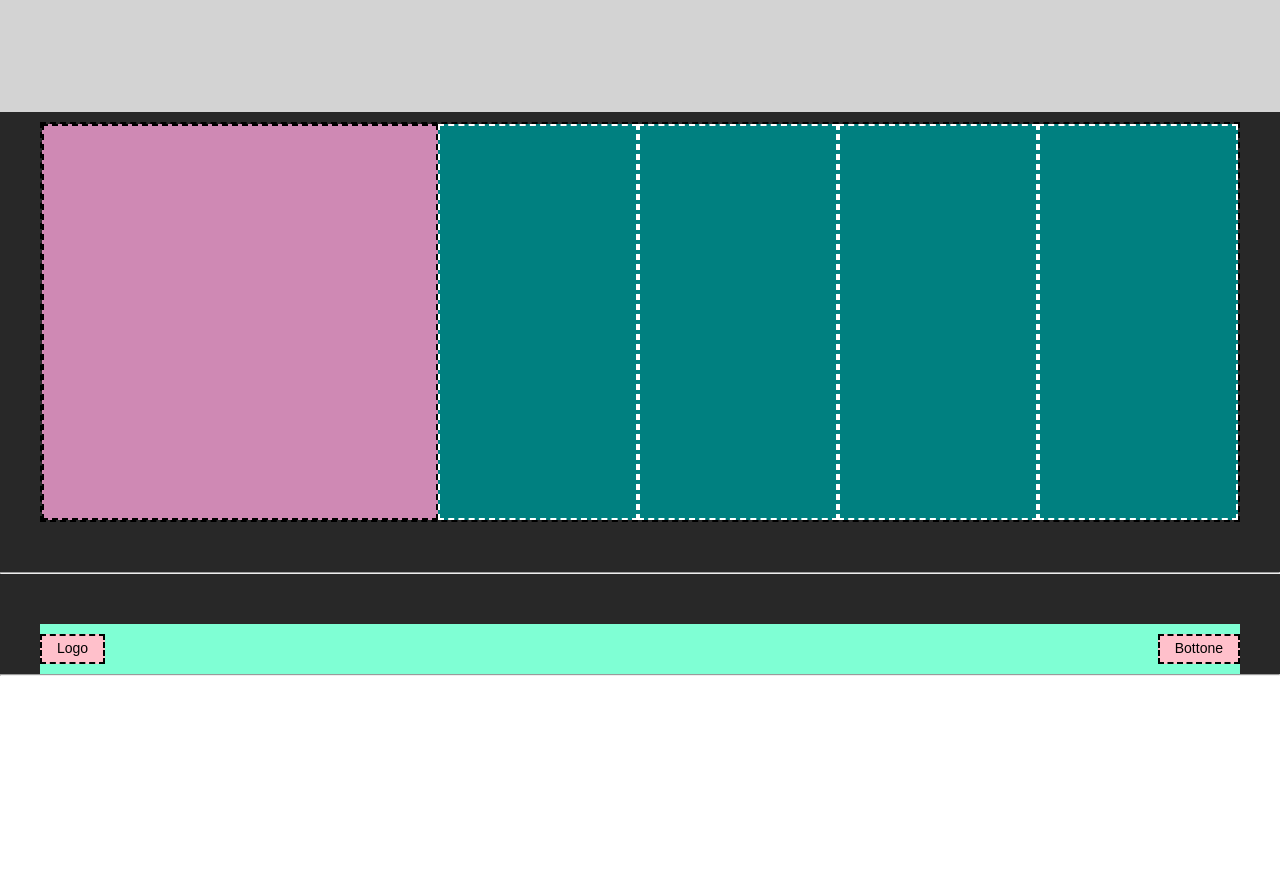
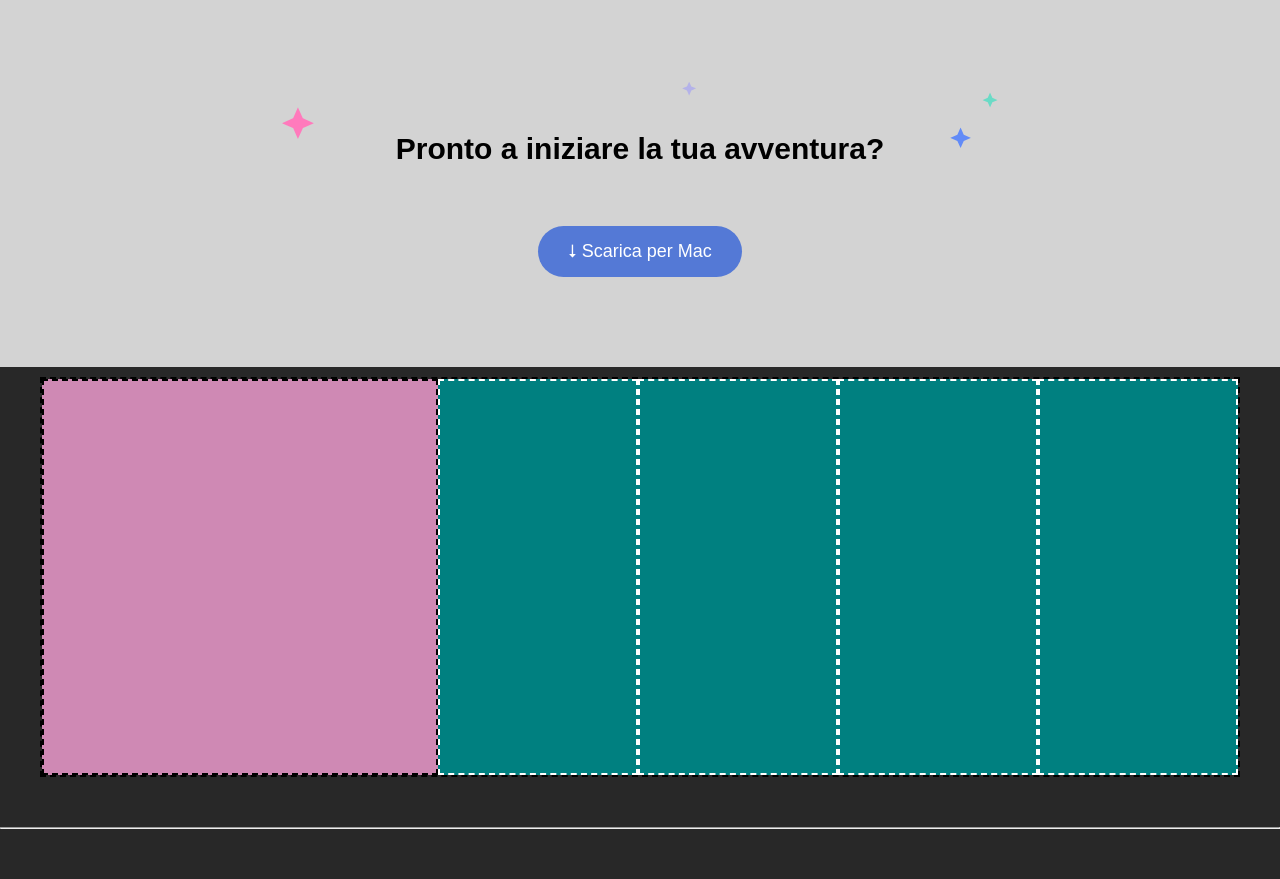
Before and after one commit to mannuccimattia/htmlcss-discord, a plain HTML site: page index.html in a window 1280 px wide. Shown: the part 3076-3955 px from the top of the page. Before the commit the page ends 3752 px from the top, so only its background shows below. Drawn offline with Linux system fonts and the light colour scheme.

Commit message:
[FIX] Fixed indem main item4 missing bottom h3+btn

```diff
--- a/css/style.css
+++ b/css/style.css
@@ -276,7 +276,26 @@ img[alt="item4"]{
   width: 100%;
 }
 
-.w100 h2, .w100 p{
+.w100 h2, .w100 p, .w60 h3{
   text-align: center;
   margin: 0 auto;
 }
+
+.w60 h3{
+  font-size: 30px;
+}
+
+h3.bg-stars{
+  background-image: url(../img/stars.svg);
+  background-repeat: no-repeat;
+  background-size: contain;
+}
+
+.content-btn{
+  text-align: center;
+}
+
+#bottom-btn{
+  background-color: #5479d6;
+  color: #fff;
+}
--- a/index.html
+++ b/index.html
@@ -86,7 +86,7 @@
           </div>
         </div>
       </div>
-      <!-- full width, item 4 -->
+      <!-- item4 , full width -->
       <div class="bg-lgrey">
         <div class="container">
           <div class="content py-60">
@@ -94,6 +94,13 @@
               <h2 class="w80">Tecnologia affidabile per tenersi in contatto</h2>
               <p class="w75 py-20-t">Video e audio a bassa altenza ti faranno sentire come se foste tutti nella stessa stanza. Fai ciao in video, guarda gli amici giocare in streaming, o riunitevi in una sessione di disegno con la condivisione schermo.</p>
               <img src="./img/item4-big.svg" alt="item4">
+            </div>
+            <!-- bottom h3 -->
+            <div class="container w60">
+              <h3 class="bg-stars py-50-t">Pronto a iniziare la tua avventura?</h3>
+              <div class="content-btn pt-60">
+                <input type="button" value="&#11107; Scarica per Mac" class="btn" id="bottom-btn">
+             </div>
             </div>
           </div>
         </div>
```
